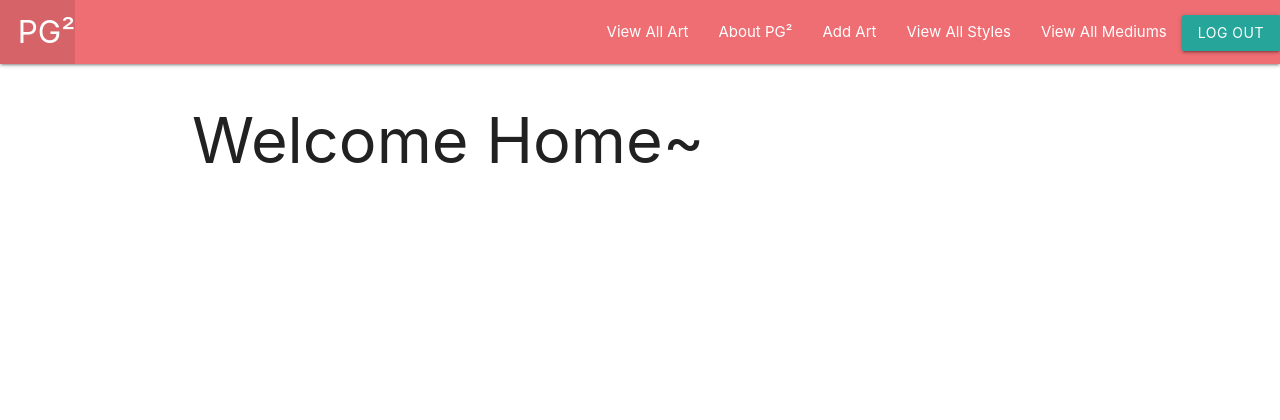
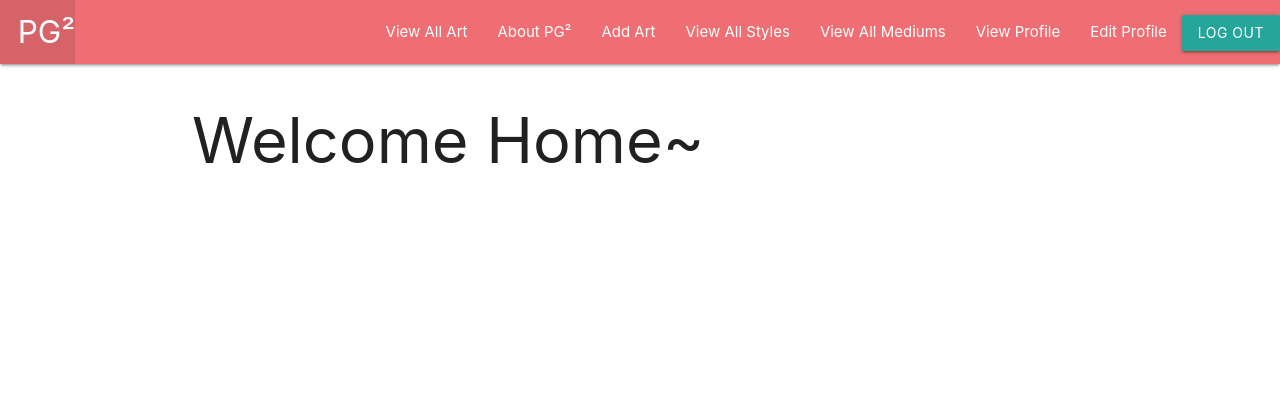
Before and after one commit to leon988/PG2, a Django app: page / in a window 1280 px wide. Shown: the top 420 px of the page. Run offline with Django 5.2, Linux system fonts and the light colour scheme; the visitor is signed in with stand-in values (Sample User, id 1).

Commit message:
user extension, profile added. profile forms, urls, views defined. templates added

```diff
--- a/main_app/templates/base.html
+++ b/main_app/templates/base.html
@@ -29,6 +29,8 @@
                         <li><a href="{% url 'arts_create' %}">Add Art</a></li>
                         <li><a href="{% url 'styles_index' %}">View All Styles</a></li>
                         <li><a href="{% url 'mediums_index' %}">View All Mediums</a></li>
+                        <li><a href="{% url 'profile_detail' %}">View Profile</a></li>
+                        <li><a href="{% url 'profile_update' %}">Edit Profile</a></li>
                         <li>
                             <form action="{% url 'logout' %}" method="POST">
                                 {%csrf_token%}
--- a/main_app/templates/registration/profile.html
+++ b/main_app/templates/profile/profile_form.html
@@ -1,13 +1,15 @@
 {% extends 'base.html' %}
 {% block content %}
 
-<h1>Profile</h1>
+<h1>Update Profile</h1>
 
 <p class="red-text">{{ error_message }}</p>
 
 <form method="post">
     {% csrf_token %}
+    <!-- user form -->
     {{ user_form.as_p }}
+    <!-- profile  form -->
     {{ profile_form.as_p }}
     <button type="submit">Save changes</button>
 </form>
--- a/main_app/urls.py
+++ b/main_app/urls.py
@@ -31,9 +31,12 @@ urlpatterns = [
   path('comment/<int:pk>/update/', views.CommentUpdate.as_view(), name='comments_update'),
   path('comment/<int:pk>/delete/', views.CommentDelete.as_view(), name='comments_delete'),
 
-  # Model 5 - User
+  # Django Authentication
   path('accounts/signup/', views.signup, name='signup'),
 
+  # Model 5 - Profile (Extension of User)
+  path('profile/detail/', views.user_profile, name='profile_detail'),
+  path('profile/update/', views.profile, name='profile_update'),
 
 # hi team!
 ]
--- a/main_app/views.py
+++ b/main_app/views.py
@@ -3,9 +3,9 @@ from django.views.generic.edit import CreateView, UpdateView, DeleteView
 from django.views.generic import ListView, DetailView
 from django.contrib.auth import login
 from django.contrib.auth.forms import UserCreationForm
-# from django.contrib.auth.decorators import login_required
+from django.contrib.auth.decorators import login_required
 from django.contrib.auth.mixins import LoginRequiredMixin
-from .models import Art, Style, Medium, Comment
+from .models import Art, Style, Medium, Comment, Profile
 # from django.db import transaction
 from .forms import UserForm, ProfileForm
 # from django.contrib import messages
@@ -91,28 +91,20 @@ class CommentDelete(LoginRequiredMixin, DeleteView):
 
 # SIGNUP
 def signup(request):
-  error_message = ''
-  if request.method == 'POST':
-    form = UserCreationForm(request.POST)
-    if form.is_valid():
-        # profile_user = form.save(commit=False)
-        # profile.user = profile_user
-        user = form.save()
-        print(user)
-        login(request, user)
-        return redirect('index')
-    else:
-      error_message = 'Invalid sign up - try again'
-  form = UserCreationForm()
-
-#   form =ProfileForm():
-
-#         profile.save()
-  context = {'form': form, 'error_message': error_message}
-  return render(request, 'registration/signup.html', context)
-
-
-
+    error_message = ''
+    if request.method == 'POST':
+        form = UserCreationForm(request.POST)
+        if form.is_valid():
+            # profile_user = form.save(commit=False)
+            # profile.user = profile_user
+            user = form.save()
+            login(request, user)
+            return redirect('index')
+        else:
+            error_message = 'Invalid sign up - try again'
+    form = UserCreationForm()
+    context = {'form': form, 'error_message': error_message}
+    return render(request, 'registration/signup.html', context)
 
 
 
@@ -137,3 +129,30 @@ def signup(request):
 #         'user_form': user_form,
 #         'profile_form': profile_form
 #     })
+
+
+
+# Model 5: Profile - we did it!
+@login_required
+def user_profile(request):
+    user = request.user
+    return render(request, 'profile/profile_detail.html', {'user': user})
+
+@login_required
+def profile(request):
+    error_message = ''
+    profile = Profile.objects.get_or_create(user=request.user)[0]
+    if request.method == 'POST':
+        user_form = UserForm(request.POST, instance=request.user)
+        profile_form = ProfileForm(request.POST, instance=profile)
+        if user_form.is_valid() and profile_form.is_valid():
+            user_form.save()
+            profile_form.save()
+            return redirect('profile_detail')
+        else:
+            error_message = 'Invalid form submission - try again'
+    else:
+        user_form = UserForm(instance=request.user)
+        profile_form = ProfileForm(instance=profile)
+    context = {'user_form': user_form, 'profile_form': profile_form, 'error_message': error_message}
+    return render(request, 'profile/profile_form.html', context)
```
Also changed, not shown: main_app/forms.py (+1 -6 lines), main_app/templates/profile/profile_detail.html (added, +19 -0 lines).
